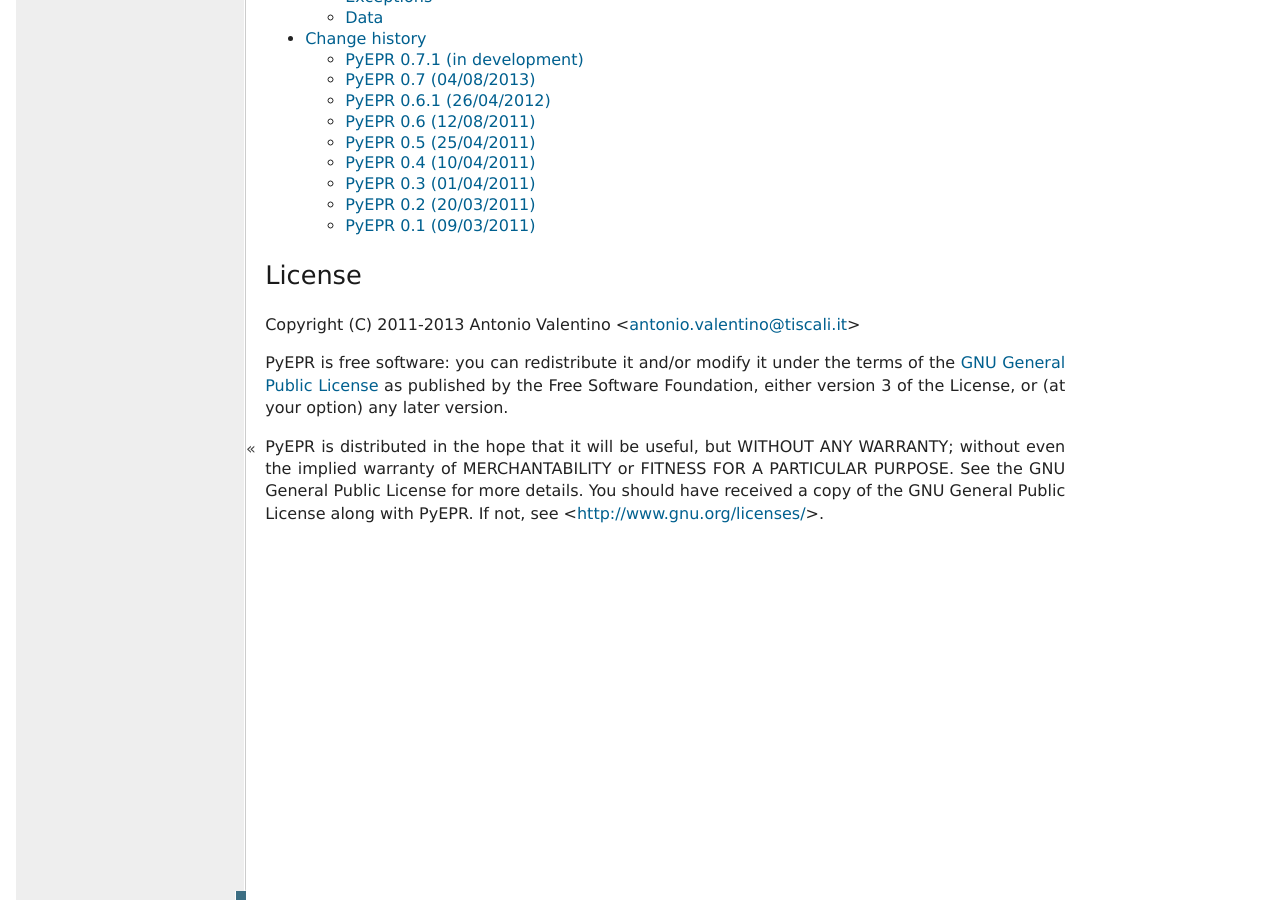
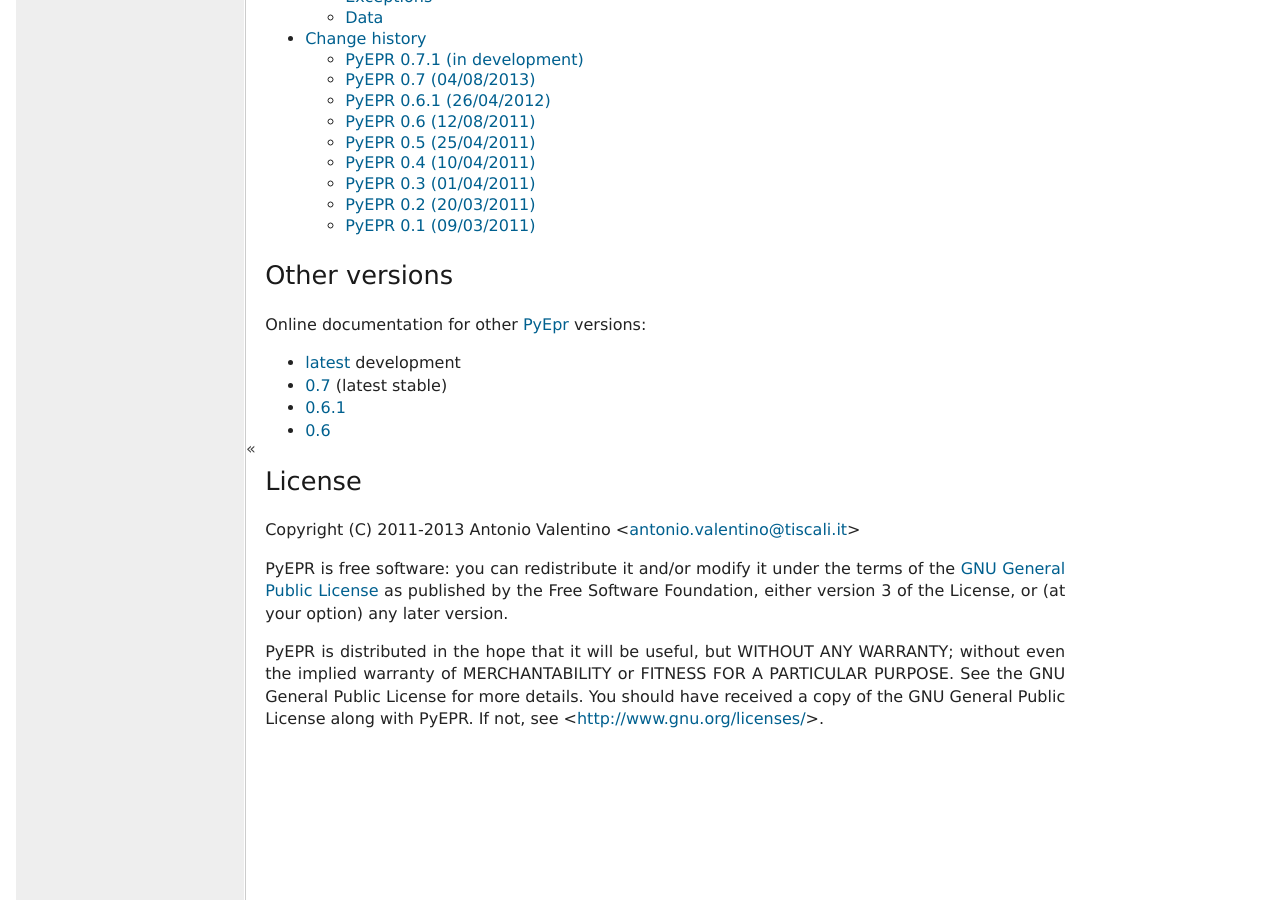
Before and after one commit to avalentino/pyepr, a Sphinx documentation site: the page built from doc/index.txt, in a window 1280 px wide and 900 px high, scrolled down 1052 px. Built offline with Sphinx 7.4.7, drawn with Linux system fonts in a browser that asks for light colours; formulas are drawn with MathJax 3.

Commit message:
Added links to docs for other versions

```diff
--- a/doc/index.txt
+++ b/doc/index.txt
@@ -51,6 +51,19 @@ ENVISAT Product Reader Python API
    NEWS
 
 
+.. only:: not latex
+
+    Other versions
+    ==============
+
+    Online documentation for other PyEpr_ versions:
+
+    * `latest <https://pyepr.readthedocs.org/en/latest/>`_ development
+    * `0.7 <https://pyepr.readthedocs.org/en/0.7/>`_ (latest stable)
+    * `0.6.1 <https://pyepr.readthedocs.org/en/0.6.1/>`_
+    * `0.6 <https://pyepr.readthedocs.org/en/0.6/>`_
+
+
 License
 =======
 
```
